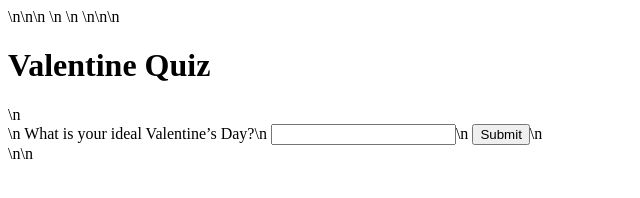
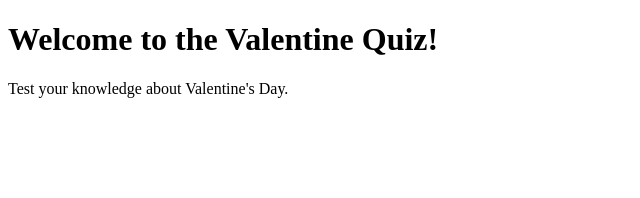
Before and after one commit to tushartonger948-commits/Valentine-quiz, a plain HTML site: page index.html in a window 1280 px wide. Shown: the whole page, without its empty margins (0-640 px from the left). Drawn offline with Linux system fonts and the light colour scheme.

Commit message:
Add index.html for Valentine's Quiz

```diff
--- a/index.html
+++ b/index.html
@@ -1 +1,12 @@
-<!DOCTYPE html>\n<html lang="en">\n<head>\n    <meta charset="UTF-8">\n    <meta name="viewport" content="width=device-width, initial-scale=1.0">\n    <title>Valentine Quiz</title>\n</head>\n<body>\n    <h1>Valentine Quiz</h1>\n    <form>\n        <label for="question1">What is your ideal Valentine’s Day?</label>\n        <input type="text" id="question1" name="question1" required>\n        <button type="submit">Submit</button>\n    </form>\n</body>\n</html>
+<!DOCTYPE html>
+<html lang="en">
+<head>
+    <meta charset="UTF-8">
+    <meta name="viewport" content="width=device-width, initial-scale=1.0">
+    <title>Valentine Quiz</title>
+</head>
+<body>
+    <h1>Welcome to the Valentine Quiz!</h1>
+    <p>Test your knowledge about Valentine's Day.</p>
+</body>
+</html>
```
